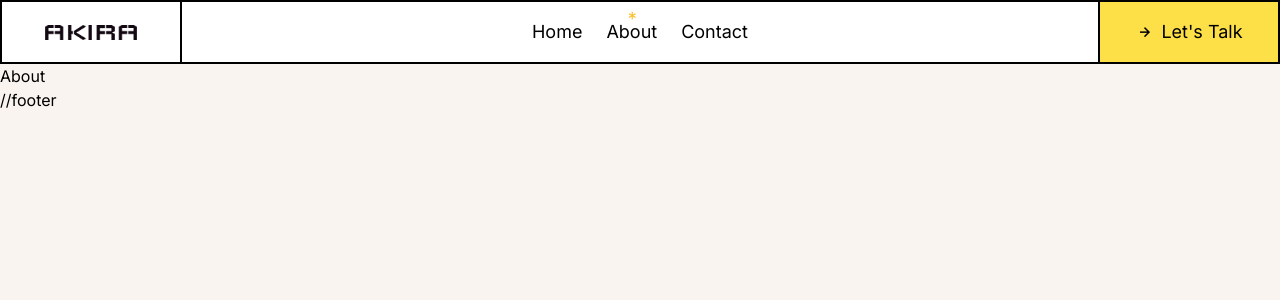
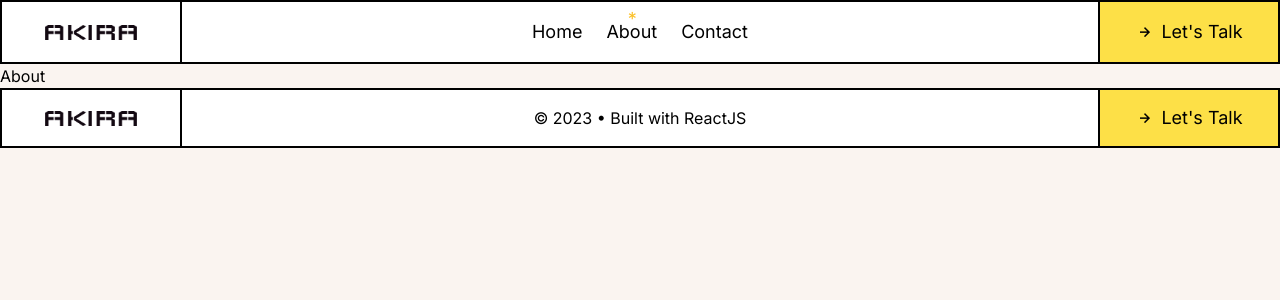
Before and after one commit to akiraafu/react-tailwindcss-portfolio, a React (Vite) app: page /about in a window 1280 px wide. Shown: the top 300 px of the page. Built offline with nearby package versions, Linux system fonts and the light colour scheme.

Commit message:
set up homepage

```diff
--- a/src/App.jsx
+++ b/src/App.jsx
@@ -3,6 +3,7 @@ import { BrowserRouter as Router, Route, Routes } from "react-router-dom";
 import Home from "./pages/home/Home";
 import About from "./pages/about/About";
 import Header from "./components/Header";
+import Footer from "./components/Footer";
 function App() {
   return (
     <>
@@ -13,7 +14,7 @@ function App() {
             <Route path="/" element={<Home />} />
             <Route path="/about" element={<About />} />
           </Routes>
-          //footer
+          <Footer />
         </Router>
       </div>
     </>
--- /dev/null
+++ b/src/components/Contact.jsx
@@ -0,0 +1,37 @@
+import React from "react";
+import { Link } from "react-router-dom";
+
+const Contact = () => {
+  return (
+    <section className="px-4 bg-yellow-300 hover:bg-black hover:text-white cursor-pointer border-black ease-in-out duration-150">
+      <Link to="contact">
+        <div className="container mx-auto md:flex gap-8 py-24">
+          <div className="flex-col items-center">
+            <h2 className="text-4xl">Have a project in mind?</h2>
+            <h1 className="text-4xl lg:text-5xl xl:text-7xl font-bold">
+              Let's get to work.
+            </h1>
+          </div>
+          <div className="text-xl font-bold">
+            <svg
+              xmlns="http://www.w3.org/2000/svg"
+              className=" w-24"
+              fill="none"
+              viewBox="0 0 24 24"
+              stroke="currentColor"
+              strokeWidth={2}
+            >
+              <path
+                strokeLinecap="round"
+                strokeLinejoin="round"
+                d="M17 8l4 4m0 0l-4 4m4-4H3"
+              />
+            </svg>
+          </div>
+        </div>
+      </Link>
+    </section>
+  );
+};
+
+export default Contact;
--- a/src/components/Footer.jsx
+++ b/src/components/Footer.jsx
@@ -1,7 +1,30 @@
-import React from "react";
+import { Link, NavLink } from "react-router-dom";
+import { Logo } from "../assets/index";
+
+const activeClassName =
+  "relative before:content-['*'] before:-top-4 before:left-1/2 before:-ml-1 before:absolute before:text-amber-400";
 
 const Footer = () => {
-  return <div>Footer</div>;
+  return (
+    <footer className="grid grid-cols-2 md:grid-cols-[180px_1fr_180px] border-black border-2 bg-white">
+      <Link
+        to="/"
+        className="flex justify-center py-4 logoLink border-black border-r-2"
+      >
+        <img className="logo" src={Logo} alt="Akira" height="15" />
+      </Link>
+      <Link
+        to="/contact"
+        className="md:col-start-3 border-black md:border-l-2 flex gap-2 items-center justify-center text-lg bg-yellow-300 hover:bg-yellow-500 ease-in-out duration-75"
+      >
+        <i class="bx bx-right-arrow-alt"></i>
+        <span> Let's Talk</span>
+      </Link>
+      <div className="col-span-2 md:row-start-1 md:col-start-2 md:col-end-3 border-t-2 border-black md:border-t-0 flex items-center justify-center p-4 text-center">
+        &copy; 2023 &#x2022; Built with ReactJS
+      </div>
+    </footer>
+  );
 };
 
 export default Footer;
--- a/src/pages/home/Home.jsx
+++ b/src/pages/home/Home.jsx
@@ -10,6 +10,7 @@ import {
   PortfolioPattern,
   Services,
 } from "../../assets";
+import Contact from "../../components/Contact";
 
 const Home = () => {
   return (
@@ -188,6 +189,8 @@ const Home = () => {
           </div>
         </div>
       </section>
+
+      <Contact />
     </div>
   );
 };
```
